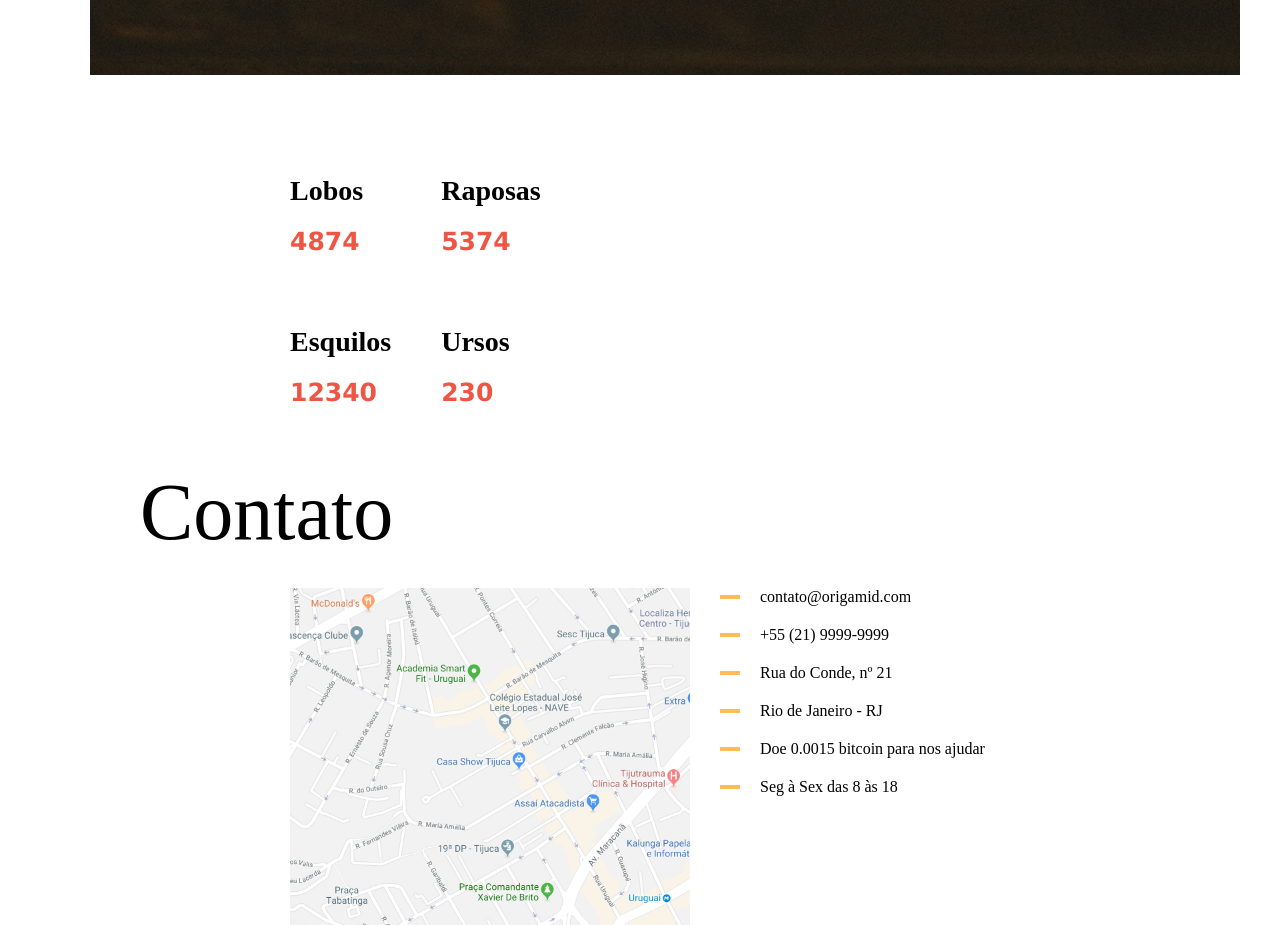
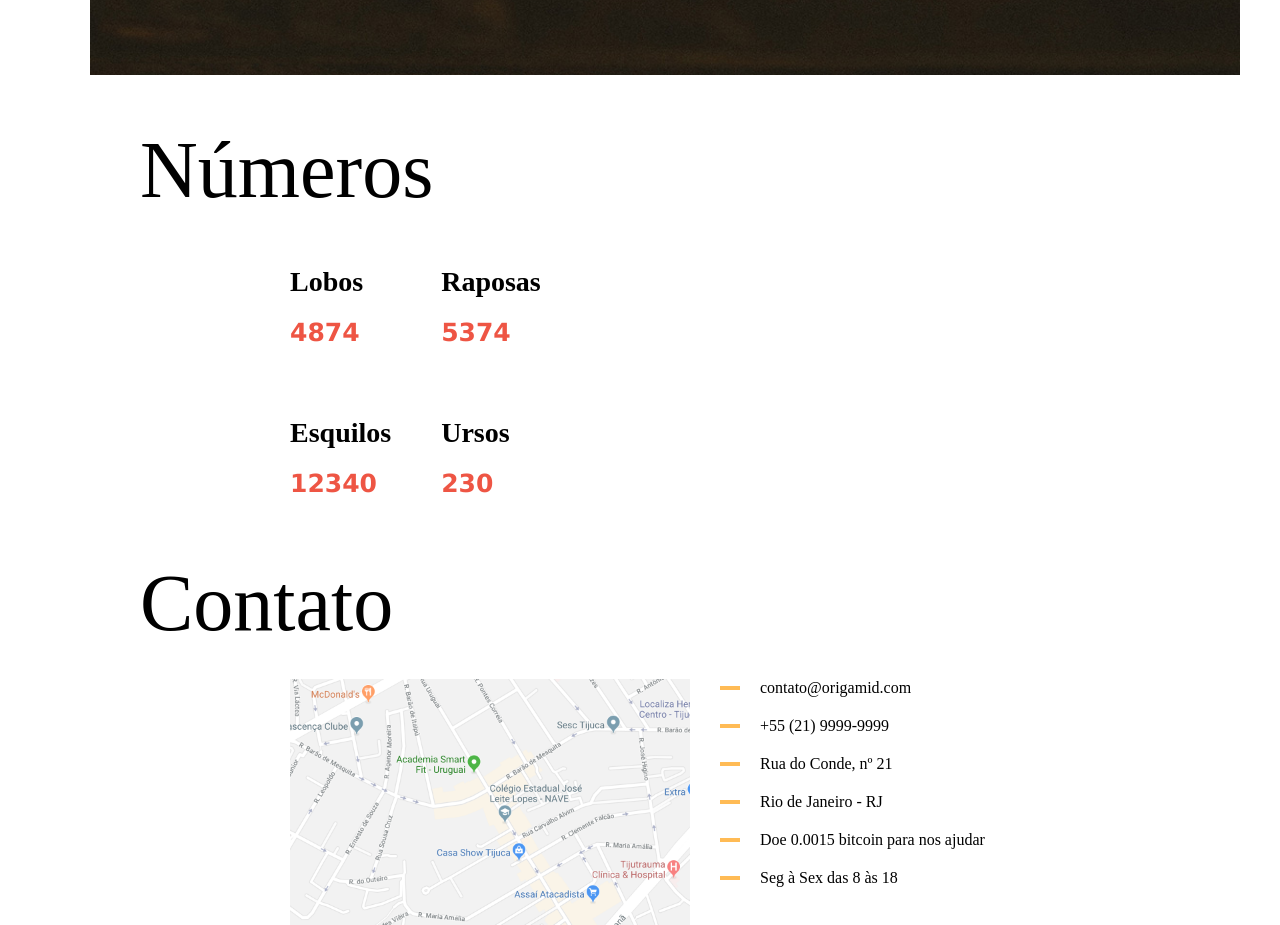
Before and after one commit to RafaSilvaVVS/Animais-Fantasticos, a React (Vite) app: page / in a window 1280 px wide. Shown: the part 2040-2965 px from the top of the page. Built offline with nearby package versions, Linux system fonts and the light colour scheme.

Commit message:
Era apenas um erro de sintaxe na secaoNumeros

```diff
--- a/src/features/Numeros/Numeros.jsx
+++ b/src/features/Numeros/Numeros.jsx
@@ -55,7 +55,7 @@ const Numeros = ({ numeros }) => {
 
   return (
     <section ref={numeros} className="gridNumeros">
-      <Titulo text="Números" />
+      <Titulo texto="Números" />
       <ul ref={refObserver} className="listaNumeros">
         <li>
           <h2>Lobos</h2>
```
